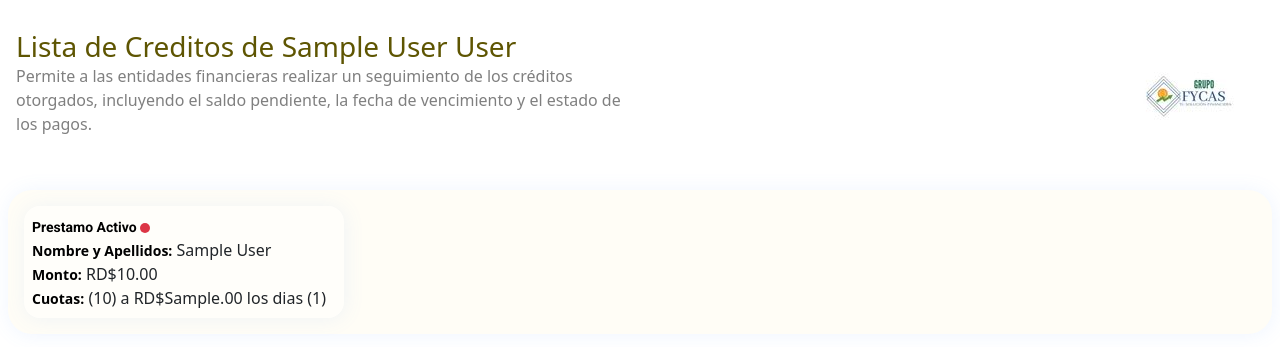
After one commit to one-wandy/DevWandy, a Django app: page /list-credit/1 in a window 1280 px wide. The commit adds this page. Shown: the top 347 px of the page. Run offline with Django 5.2, Linux system fonts and the light colour scheme; tables that the repository leaves empty hold one stand-in row (values such as "Sample post"); some libraries are stand-ins or nearby versions; some web fonts are replaced.

Commit message:
add Credit

```diff
--- /dev/null
+++ b/FyCas/Customer/templates/customer/list-credit.html
@@ -0,0 +1,44 @@
+{% include "base/base.html" %}
+{% block content %}
+{% load static %}
+{% load humanize %}
+
+<div class="p-3 d-flex  ">
+      <div class="w-50 d-flex flex-wrap align-content-center  flex-wrap">
+            <h3 class="p-0 m-0">
+                  Lista de Creditos de {{c.name}} {{c.last_name}}
+            </h3>
+            <p class="text-black-50 w-100">
+                  Permite a las entidades financieras realizar un seguimiento de los créditos otorgados, incluyendo el saldo pendiente, la fecha de vencimiento y el estado de los pagos.
+            </p>
+      </div>
+      <div class="d-flex justify-content-end w-50">
+            <img src="{% static "icons/fycas.jpg" %}" weight="300" alt="" srcset="">
+      </div>
+</div>
+<section class='p-3 section m-2'>
+      {% for credit in credit %}
+            <div class='bg-white p-2 bg-opacity-50' style="width: 20rem;
+            border-radius: 1rem; box-shadow: var(--shadow-one);">
+                  <strong>
+                        Prestamo Activo
+                        <svg xmlns="http://www.w3.org/2000/svg" width="10" height="10" fill="currentColor" class="bi text-danger bi-circle-fill" viewBox="0 0 16 16">
+                        <circle cx="8" cy="8" r="8"/>
+                        </svg>
+                  </strong>
+                  <div>
+                    <span class="black">Nombre y Apellidos:</span>
+                        {{credit.name}}
+                  </div>
+                  <div>
+                        <span class="black">Monto:</span>
+                           RD${{credit.amount|intcomma}}.00
+                  </div>
+                  <div>
+                        <span class="black">Cuotas:</span>
+                        ({{credit.price_feed}}) a RD${{credit.amount_feed|intcomma}}.00 los dias ({{credit.day_pay}})
+                  </div>
+            </div>
+      {% endfor %}
+</section>
+{% endblock  %}
--- a/FyCas/Customer/urls.py
+++ b/FyCas/Customer/urls.py
@@ -15,7 +15,8 @@ urlpatterns = [
       path('notary-customer/<int:pk>', views.NotaryCustomer.as_view(), name='notary-customer'),
 
       path('create-credit/<int:pk>', views.CreateCredit.as_view(), name='create-credit'),
-      path('update-credit/<int:pk>/<int:credit_id>', views.UpdateCredit.as_view(), name='update-credit'),
+      path('update-credit/<int:pk>', views.UpdateCredit.as_view(), name='update-credit'),
+      path('list-credit/<int:pk>', views.ListCredit.as_view(), name='list-credit'),
 
 
       # Views Ajax
--- a/FyCas/Customer/views.py
+++ b/FyCas/Customer/views.py
@@ -178,10 +178,9 @@ class CreateCredit(CreateView, Options):
     template_name = "customer/create-credit.html"
 
     def get(self, request, *args, **kwargs):
-        print(self.kwargs.get('credit_id'))
         customer = models.Customer.objects.get(id=self.kwargs.get('pk'))
         try:
-            credit = self.model.objects.get(customer=customer, id=self.kwargs.get('credit_id'))
+            credit = self.model.objects.get(customer=customer, id=self.kwargs.get('credit_id'), is_active=True)
             return self.UpdateCredit(credit.id)
         except self.model.DoesNotExist:
             return super().get(request, *args, **kwargs)
@@ -229,3 +228,22 @@ class UpdateCredit(UpdateView, Options):
         credit.mode_pay = True if request.POST.get("mode_pay") == "on" else False
         credit.save()
         return self.List_Redirect()
+
+class ListCredit(ListView, Options):
+        model = models.Credit
+        template_name = "customer/list-credit.html"
+
+        def get(self, request, *args, **kwargs):
+            customer = models.Customer.objects.get(id=self.kwargs.get('pk'))
+            credit = self.model.objects.filter(customer__id = self.kwargs.get('pk'),is_active=True).exists()
+            if credit:
+                return super().get(request, *args, **kwargs)
+            else:
+                return self.CreateCredit(customer.id)
+
+        def get_context_data(self, **kwargs):
+            context = super().get_context_data(**kwargs)
+            context['c'] = models.Customer.objects.get(id=self.kwargs.get('pk'))
+            context['credit'] = self.model.objects.filter(customer__id=self.kwargs.get('pk'))
+
+            return context
```
Also changed, not shown: FyCas/Customer/mixing.py (+8 -0 lines), FyCas/Customer/templates/customer/list-customer.html (+13 -21 lines), FyCas/media/Imagen_de_WhatsApp_2024-03-19_a_las_16.27.55_2195a677.jpg (added), FyCas/media/Imagen_de_WhatsApp_2024-03-19_a_las_16.27.55_55154a32.jpg (added).
